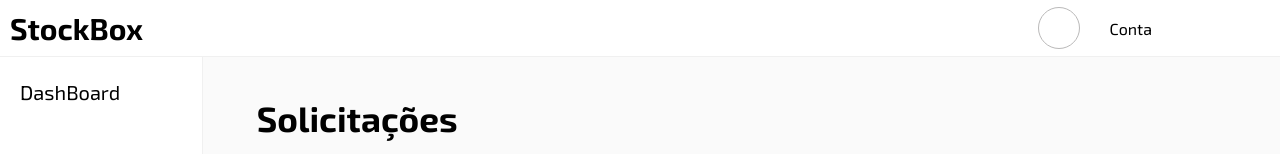
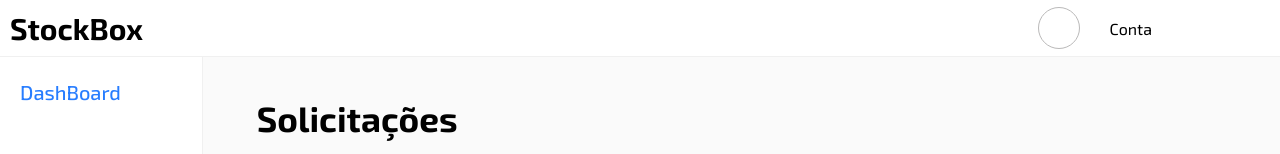
Before and after one commit to onDashCorporation/frontend, a React (Vite) app: page /dashboard in a window 1280 px wide. Shown: the top 154 px of the page. Built offline with nearby package versions, Linux system fonts and the light colour scheme.

Commit message:
Feat: styled nav

```diff
--- a/src/components/nav/nav.jsx
+++ b/src/components/nav/nav.jsx
@@ -1,18 +1,30 @@
 import * as S from "./style";
-import { useNavigate } from "react-router-dom";
+import { useNavigate, useLocation } from "react-router-dom";
 
 
 const Nav = () => {
   const nav = useNavigate();
+  const location = useLocation();
+
 
   return (
     <S.Container>
       <S.OpConatiner>
-        <S.Op onClick={() => {nav("/dashboard")}}>DashBoard</S.Op>
-        <S.Op onClick={() => {nav("/solicitacoes")}}>Solicitações</S.Op>
-        <S.Op onClick={() => {nav("/controle")}}>Controle</S.Op>
-        <S.Op onClick={() => {nav("/relatorios")}}>Relatorios</S.Op>
-        <S.Op onClick={() => {nav("/catalogacao")}}>Catalogação</S.Op>
+        <S.Op onClick={() => {nav("/dashboard")}}
+        isSelected={location.pathname === "/dashboard"}
+        >DashBoard</S.Op>
+        <S.Op onClick={() => {nav("/solicitacoes")}}
+        isSelected={location.pathname === "/solicitacoes"}
+        >Solicitações</S.Op>
+        <S.Op onClick={() => {nav("/controle")}}
+        isSelected={location.pathname === "/controle"}
+        >Controle</S.Op>
+        <S.Op onClick={() => {nav("/relatorios")}}
+        isSelected={location.pathname === "/relatorios"}
+        >Relatorios</S.Op>
+        <S.Op onClick={() => {nav("/catalogacao")}}
+        isSelected={location.pathname === "/catalogacao"}
+        >Catalogação</S.Op>
       </S.OpConatiner>
     </S.Container>
   );
--- a/src/components/nav/style.jsx
+++ b/src/components/nav/style.jsx
@@ -30,7 +30,8 @@ export const Op = styled.text`
   height: 40px;
   cursor: pointer;
   transition: 0.2s;
-
+ color: ${(props) => (props.isSelected ? '#277DFF' : 'inherit')};
+  font-weight: ${(props) => (props.isSelected ? '500' : 'inherit')};
   &:hover {
     color: #ffffff;
     font-weight: 500;
@@ -38,4 +39,5 @@ export const Op = styled.text`
     border-radius: 5px;
     background-color: #277DFF;
   }
+
 `;
```
